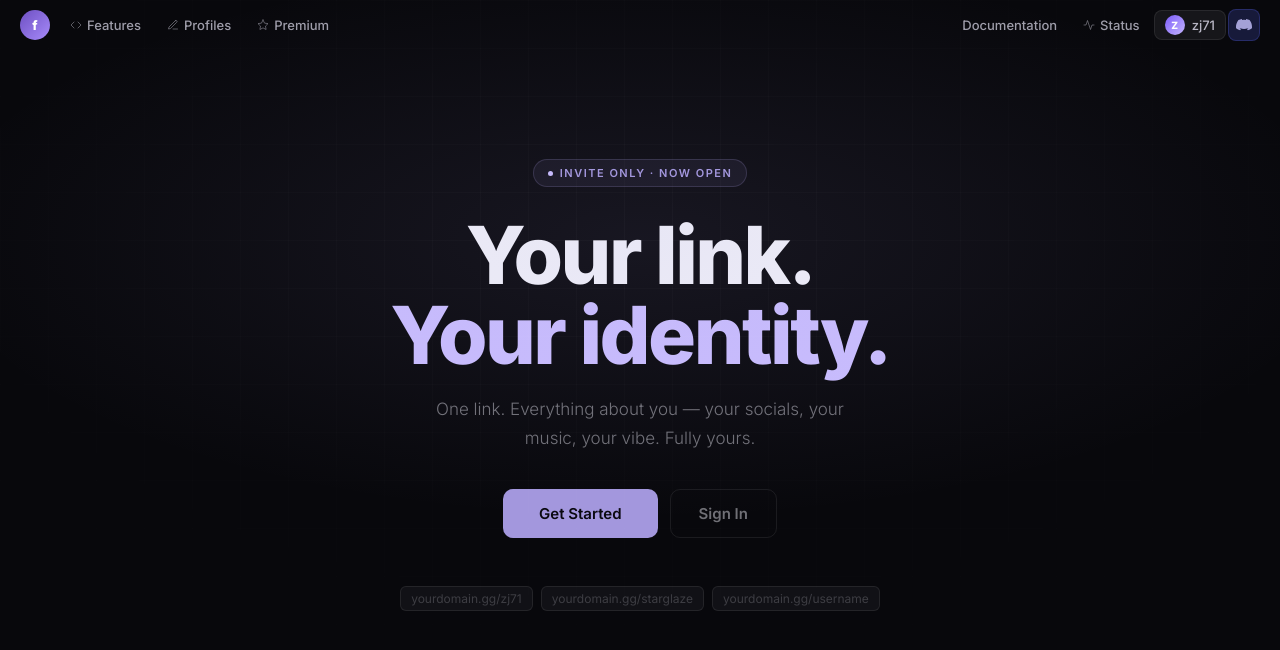
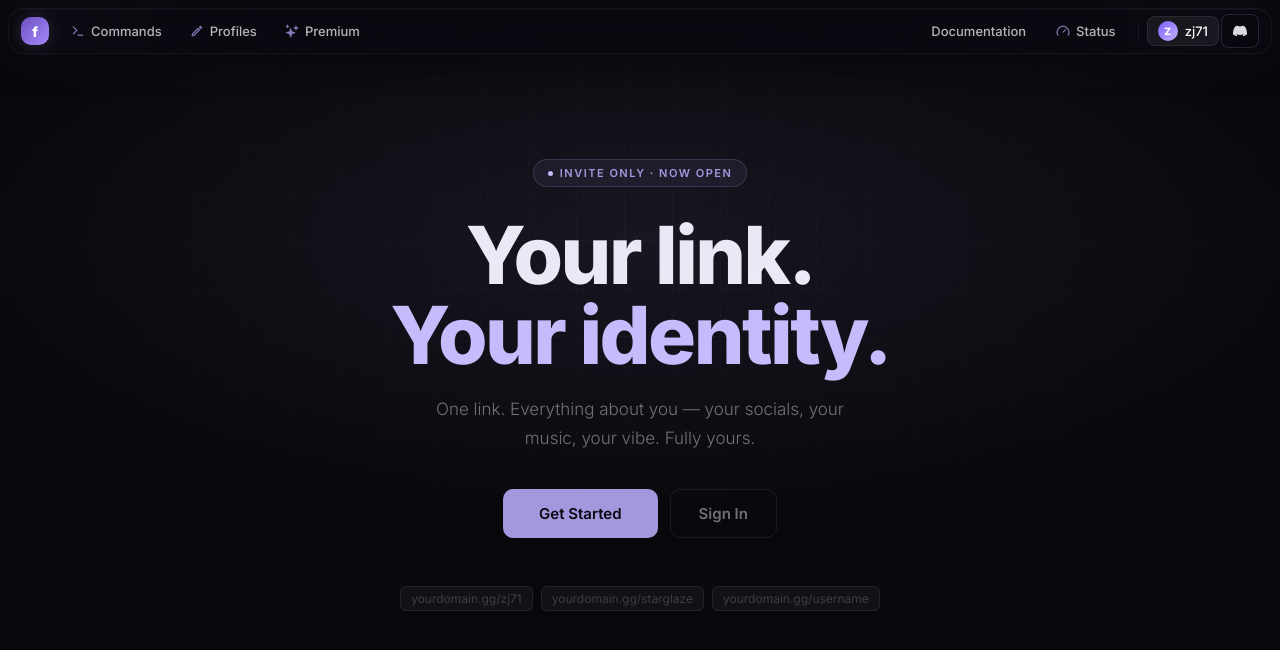
Before and after one commit to abigailleahgoldberg/biolink, a Next.js app: page / in a window 1280 px wide. Shown: the top 650 px of the page. Built offline with nearby package versions, Linux system fonts and the light colour scheme.

Commit message:
Nav: floating rounded card matching greed.best source HTML exactly

```diff
--- a/app/globals.css
+++ b/app/globals.css
@@ -28,6 +28,117 @@ html, body {
 a { color: inherit; text-decoration: none; }
 button { font-family: inherit; }
 input, textarea { font-family: inherit; }
+
+/* ── greed.best floating nav — exact match ── */
+
+/* Outer wrapper — fixed, full width, with top margin like greed */
+.gn-wrap {
+  position: fixed; top: 0; left: 0; right: 0; z-index: 1000;
+  padding: 8px 8px 0;
+  pointer-events: none; /* let clicks through to content below card */
+}
+.gn-container {
+  max-width: 1400px; margin: 0 auto; position: relative;
+  pointer-events: auto;
+}
+
+/* Glow behind the card — from greed.best */
+.gn-outer-glow {
+  position: absolute; inset: 0;
+  background: linear-gradient(90deg, rgba(163,151,221,0.08) 0%, transparent 40%, transparent 60%, rgba(163,151,221,0.08) 100%);
+  filter: blur(24px); border-radius: 18px; pointer-events: none;
+}
+
+/* The floating card itself */
+.gn-card {
+  position: relative;
+  display: flex; align-items: center; justify-content: space-between;
+  padding: 8px 12px;
+  background: rgba(0,0,0,0.2);
+  backdrop-filter: blur(20px) saturate(180%);
+  -webkit-backdrop-filter: blur(20px) saturate(180%);
+  border: 1px solid rgba(255,255,255,0.05);
+  border-radius: 16px;
+  box-shadow: 0 8px 32px rgba(0,0,0,0.4), 0 1px 0 rgba(255,255,255,0.04) inset;
+}
+
+.gn-left, .gn-right { display: flex; align-items: center; gap: 2px; }
+
+/* Logo */
+.gn-logo-wrap {
+  position: relative; flex-shrink: 0; margin-right: 6px; display: flex;
+}
+.gn-logo-glow {
+  position: absolute; inset: 0; border-radius: 10px;
+  background: rgba(163,151,221,0.2); filter: blur(8px);
+  transition: background 0.4s; pointer-events: none;
+}
+.gn-logo-wrap:hover .gn-logo-glow { background: rgba(163,151,221,0.35); }
+.gn-logo {
+  position: relative; width: 28px; height: 28px; border-radius: 10px;
+  background: linear-gradient(135deg, #6d4fc2, #a78bfa);
+  display: flex; align-items: center; justify-content: center;
+  font-size: 14px; font-weight: 800; color: #fff;
+  transition: opacity 0.2s;
+}
+.gn-logo-wrap:hover .gn-logo { opacity: 0.9; }
+
+/* Nav links — exact greed style */
+.gn-links { display: flex; align-items: center; gap: 0; }
+.gn-link {
+  position: relative; display: inline-flex; align-items: center; gap: 6px;
+  padding: 8px 14px; margin: -4px 0;
+  font-size: 13px; font-weight: 500;
+  color: rgba(255,255,255,0.7);
+  border-radius: 8px; transition: color 0.2s, background 0.2s;
+  white-space: nowrap;
+}
+.gn-link:hover { color: var(--light); background: rgba(255,255,255,0.08); }
+.gn-icon { color: rgba(163,151,221,0.8); flex-shrink: 0; }
+
+/* Divider — thin gradient like greed */
+.gn-divider {
+  width: 1px; height: 16px; margin: 0 6px;
+  background: linear-gradient(to bottom, rgba(255,255,255,0.08), rgba(255,255,255,0.05), rgba(255,255,255,0.08));
+}
+
+/* User chip */
+.gn-user {
+  display: inline-flex; align-items: center; gap: 6px;
+  padding: 8px 10px; margin: -4px 0;
+  border-radius: 8px; transition: background 0.2s;
+}
+.gn-user:hover { background: rgba(255,255,255,0.08); }
+.gn-user-av {
+  width: 20px; height: 20px; border-radius: 6px;
+  background: linear-gradient(135deg, #7c5cfa, #c4b5fd);
+  display: flex; align-items: center; justify-content: center;
+  font-size: 10px; font-weight: 800; color: #fff; flex-shrink: 0;
+}
+.gn-user span { font-size: 13px; font-weight: 500; color: #fff; }
+
+/* Discord button — dark with accent border, like greed */
+.gn-discord-btn {
+  position: relative; display: inline-flex; align-items: center; justify-content: center;
+  padding: 8px 10px; margin: -4px 0;
+  background: rgba(0,0,0,0.2); border-radius: 8px;
+  border: 1px solid rgba(163,151,221,0.2);
+  color: rgba(255,255,255,0.85);
+  transition: all 0.2s;
+}
+.gn-discord-btn:hover { background: rgba(0,0,0,0.3); border-color: rgba(163,151,221,0.35); }
+.gn-discord-btn svg { transition: transform 0.2s; }
+.gn-discord-btn:hover svg { transform: scale(1.1); }
+
+/* Mobile */
+@media (max-width: 768px) {
+  .gn-links { display: none; }
+  .gn-right .gn-link { display: none; }
+  .gn-divider { display: none; }
+}
+
+/* Push hero down */
+.landing-hero { padding-top: 60px !important; }
 
 /* ── greed.best-style nav ── */
 .gn {
--- a/app/page.tsx
+++ b/app/page.tsx
@@ -3,45 +3,58 @@ import Link from 'next/link'
 export default function Landing() {
   return (
     <>
-      {/* ── NAV ── */}
-      <nav className="gn">
-        <div className="gn-inner">
+      {/* ── FLOATING NAV — exact greed.best structure ── */}
+      <div className="gn-wrap">
+        <div className="gn-container">
+          {/* glow behind the card */}
+          <div className="gn-outer-glow" />
+
+          <div className="gn-card">
+            {/* Left — logo + links */}
             <div className="gn-left">
-            <Link href="/" className="gn-avatar">
-              <div className="gn-av-img">f</div>
+              <Link href="/" className="gn-logo-wrap">
+                <div className="gn-logo-glow" />
+                <div className="gn-logo">f</div>
               </Link>
-            <Link href="#" className="gn-item">
-              <svg width="12" height="12" viewBox="0 0 24 24" fill="none" stroke="currentColor" strokeWidth="2" strokeLinecap="round" strokeLinejoin="round"><polyline points="16 18 22 12 16 6"/><polyline points="8 6 2 12 8 18"/></svg>
-              Features
+
+              <div className="gn-links">
+                <Link href="#" className="gn-link">
+                  <svg className="gn-icon" stroke="currentColor" fill="none" strokeWidth="2" viewBox="0 0 24 24" strokeLinecap="round" strokeLinejoin="round" height="14" width="14"><polyline points="4 17 10 11 4 5"/><line x1="12" y1="19" x2="20" y2="19"/></svg>
+                  Commands
                 </Link>
-            <Link href="#" className="gn-item">
-              <svg width="12" height="12" viewBox="0 0 24 24" fill="none" stroke="currentColor" strokeWidth="2" strokeLinecap="round" strokeLinejoin="round"><path d="M12 20h9"/><path d="M16.5 3.5a2.121 2.121 0 0 1 3 3L7 19l-4 1 1-4L16.5 3.5z"/></svg>
+                <Link href="#" className="gn-link">
+                  <svg className="gn-icon" stroke="currentColor" fill="currentColor" strokeWidth="0" viewBox="0 0 24 24" height="14" width="14"><path fill="none" d="M0 0h24v24H0V0z"/><path d="m14.06 9.02.92.92L5.92 19H5v-.92l9.06-9.06M17.66 3c-.25 0-.51.1-.7.29l-1.83 1.83 3.75 3.75 1.83-1.83a.996.996 0 0 0 0-1.41l-2.34-2.34c-.2-.2-.45-.29-.71-.29zm-3.6 3.19L3 17.25V21h3.75L17.81 9.94l-3.75-3.75z"/></svg>
                   Profiles
                 </Link>
-            <Link href="#" className="gn-item">
-              <svg width="12" height="12" viewBox="0 0 24 24" fill="none" stroke="currentColor" strokeWidth="2" strokeLinecap="round" strokeLinejoin="round"><polygon points="12 2 15.09 8.26 22 9.27 17 14.14 18.18 21.02 12 17.77 5.82 21.02 7 14.14 2 9.27 8.91 8.26 12 2"/></svg>
+                <Link href="#" className="gn-link">
+                  <svg className="gn-icon" stroke="currentColor" fill="currentColor" strokeWidth="0" viewBox="0 0 512 512" height="14" width="14"><path d="m208 512-52.38-139.62L16 320l139.62-52.38L208 128l52.38 139.62L400 320l-139.62 52.38zM88 176l-23.57-64.43L0 88l64.43-23.57L88 0l23.57 64.43L176 88l-64.43 23.57zm312 80-31.11-80.89L288 144l80.89-31.11L400 32l31.11 80.89L512 144l-80.89 31.11z"/></svg>
                   Premium
                 </Link>
               </div>
+            </div>
 
+            {/* Right — docs, status, divider, user, discord */}
             <div className="gn-right">
-            <Link href="#" className="gn-item">Documentation</Link>
-            <Link href="#" className="gn-item">
-              <svg width="12" height="12" viewBox="0 0 24 24" fill="none" stroke="currentColor" strokeWidth="2" strokeLinecap="round" strokeLinejoin="round"><path d="M22 12h-4l-3 9L9 3l-3 9H2"/></svg>
+              <Link href="#" className="gn-link">Documentation</Link>
+              <Link href="#" className="gn-link">
+                <svg className="gn-icon" stroke="currentColor" fill="none" strokeWidth="2" viewBox="0 0 24 24" strokeLinecap="round" strokeLinejoin="round" height="14" width="14"><path d="m12 14 4-4"/><path d="M3.34 19a10 10 0 1 1 17.32 0"/></svg>
                 Status
               </Link>
+
+              <div className="gn-divider" />
+
               <Link href="/login" className="gn-user">
                 <div className="gn-user-av">Z</div>
-              zj71
+                <span>zj71</span>
               </Link>
-            <Link href="/login" className="gn-discord">
-              <svg width="16" height="12" viewBox="0 0 20 15" fill="currentColor">
-                <path d="M16.93 1.24A16.38 16.38 0 0 0 12.82 0c-.18.32-.39.76-.53 1.1a15.18 15.18 0 0 0-4.57 0A11.6 11.6 0 0 0 7.18 0a16.43 16.43 0 0 0-4.12 1.25C.44 4.77-.27 8.2.08 11.58a16.49 16.49 0 0 0 5.04 2.55c.41-.55.77-1.14 1.08-1.76a10.7 10.7 0 0 1-1.7-.81c.14-.1.28-.21.41-.32a11.75 11.75 0 0 0 10.18 0c.13.11.27.22.41.32-.54.32-1.11.59-1.71.82.31.62.67 1.2 1.08 1.75a16.43 16.43 0 0 0 5.05-2.55c.42-4-.72-7.39-2.99-10.34Z"/>
-              </svg>
+
+              <Link href="/signup" className="gn-discord-btn">
+                <svg stroke="currentColor" fill="currentColor" strokeWidth="0" viewBox="0 0 24 24" height="16" width="16"><path d="M19.3034 5.33716C17.9344 4.71103 16.4805 4.2547 14.9629 4C14.7719 4.32899 14.5596 4.77471 14.411 5.12492C12.7969 4.89144 11.1944 4.89144 9.60255 5.12492C9.45397 4.77471 9.2311 4.32899 9.05068 4C7.52251 4.2547 6.06861 4.71103 4.70915 5.33716C1.96053 9.39111 1.21766 13.3495 1.5891 17.2549C3.41443 18.5815 5.17612 19.388 6.90701 19.9187C7.33151 19.3456 7.71356 18.73 8.04255 18.0827C7.41641 17.8492 6.82211 17.5627 6.24904 17.2231C6.39762 17.117 6.5462 17.0003 6.68416 16.8835C10.1438 18.4648 13.8911 18.4648 17.3082 16.8835C17.4568 17.0003 17.5948 17.117 17.7434 17.2231C17.1703 17.5627 16.576 17.8492 15.9499 18.0827C16.2789 18.73 16.6609 19.3456 17.0854 19.9187C18.8152 19.388 20.5875 18.5815 22.4033 17.2549C22.8596 12.7341 21.6806 8.80747 19.3034 5.33716Z"/></svg>
               </Link>
             </div>
           </div>
-      </nav>
+        </div>
+      </div>
 
       {/* ── HERO ── */}
       <main className="landing-hero">
```
Lines whose indentation alone changed are shown as unchanged.
